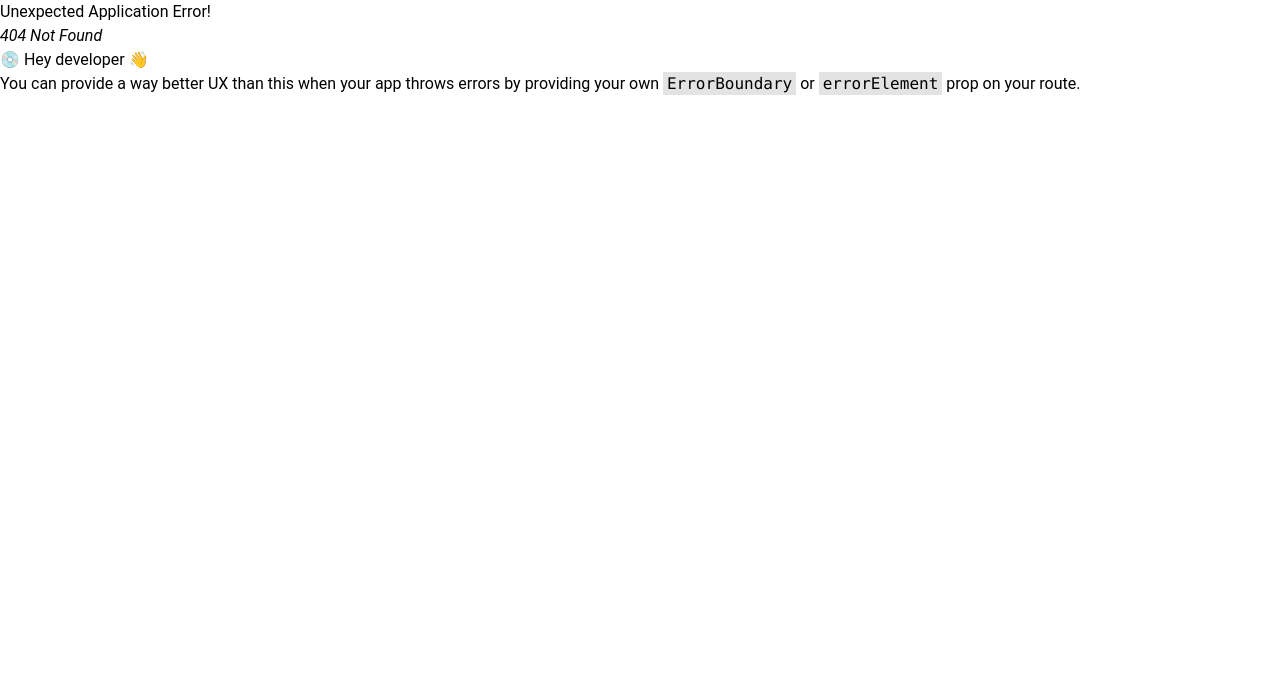
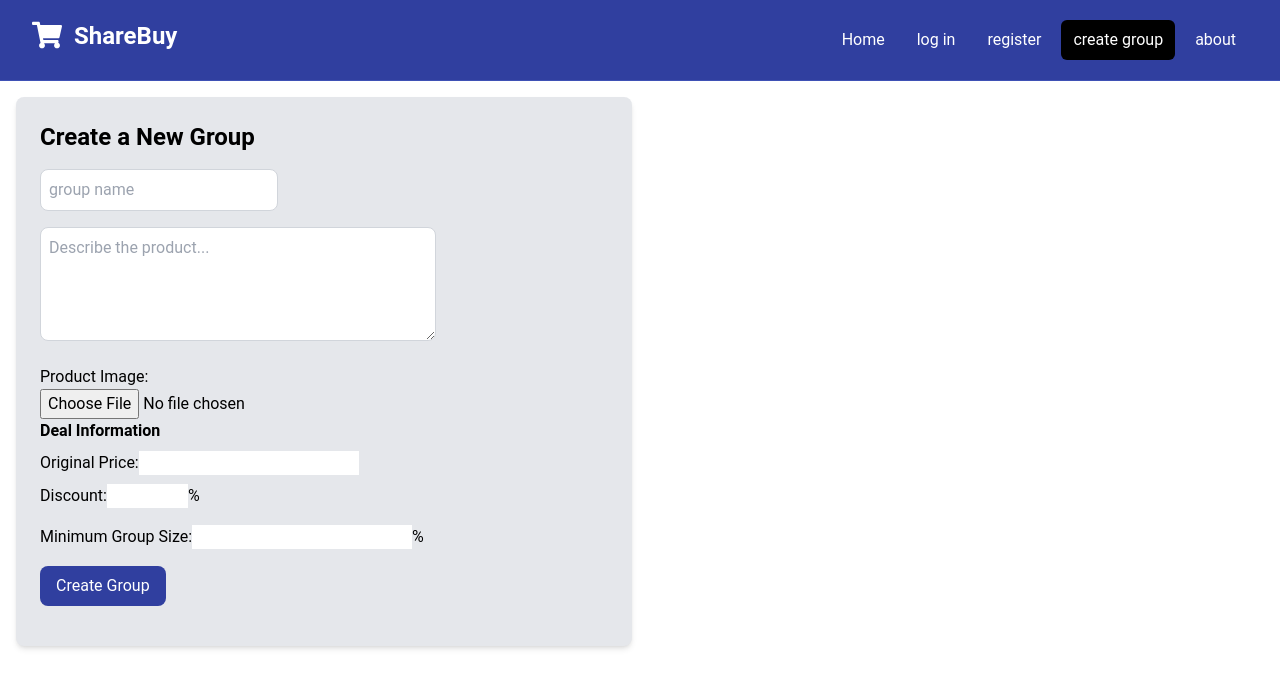
Before and after one commit to ShareBuy-final-project/Frontend, a React (Vite) app: page /create-group in a window 1280 px wide. Before the commit this address had no page. Shown: the top 688 px of the page. Built offline with nearby package versions, Linux system fonts and the light colour scheme.

Commit message:
Started making create group page (i will continue tomorrow)

```diff
--- a/src/App.jsx
+++ b/src/App.jsx
@@ -3,6 +3,7 @@ import LoginPage from './pages/LoginPage'
 import HomePage from './pages/HomePage'
 import WelcomePage from './pages/WelcomePage'
 import RegisterPage from './pages/RegisterPage'
+import CreateGroupPage from './pages/CreateGroupPage'
 import MainLayout from './Layouts/MainLayout'
 import {Route, createBrowserRouter, createRoutesFromElements, RouterProvider} from 'react-router-dom'
 
@@ -14,6 +15,7 @@ const router = createBrowserRouter(
       <Route path='/home' element={<HomePage/>} />
       <Route path="/log-in" element={<LoginPage/>} />
       <Route path="/register" element={<RegisterPage/>} />
+      <Route path="/create-group" element={<CreateGroupPage/>} />
     </Route>
   )
 )
--- a/src/components/Navbar.jsx
+++ b/src/components/Navbar.jsx
@@ -30,6 +30,9 @@ const Navbar = () => {
                 <NavLink to='/register'
                   className={linkClass}
                   >register</NavLink>
+                <NavLink to='/create-group'
+                  className={linkClass}
+                  >create group</NavLink>
                 <NavLink to='/about'
                  className={linkClass}
                   >about</NavLink>
--- a/src/components/Welcome.jsx
+++ b/src/components/Welcome.jsx
@@ -10,7 +10,7 @@ const Welcome = () => {
           <h1
             className="text-4xl font-extrabold text-white sm:text-5xl md:text-6xl"
           >
-            Welcom to Share Buy
+            Welcome to Share Buy
           </h1>
           <p className="my-4 text-xl text-white">
           ShareBuy is a platform for group purchases, helping you save money by
--- /dev/null
+++ b/src/pages/CreateGroupPage.jsx
@@ -0,0 +1,63 @@
+import React,{ useId } from 'react'
+import Card from '../components/Card'
+import TextBox from '../components/TextBox'
+import Button from '../components/Button'
+import { useState } from 'react'
+
+const CreateGroupPage = () => {
+    const [name, setName] = useState('');
+    const [description, setDescription] = useState('');
+    const handleClick = async () => {
+        /*try {
+            const response = await axios.post('http://localhost:5000/api/login', {
+                username: username,
+                password: password,
+            });
+            alert('Login successful:', response.data);
+        } catch (error) {
+            alert('Error during login:', error);
+        } */
+    };
+    return (
+        <div className="container-xl lg:container m-auto">
+            <div className="grid grid-cols-1 md:grid-cols-2 gap-4 p-4 rounded-lg">
+                <Card>
+                    <h2 className="text-2xl font-bold mb-4">Create a New Group</h2>
+                    <TextBox
+                        ph = "group name"
+                        mb="mb-4"
+                        onChange={(event) => setName(event.target.value)}
+                     />
+                    <textarea name="description" placeholder="Describe the product..."
+                    rows={4} cols={40} className={`mb-4 p-2 border border-gray-300 rounded-lg`}/>
+                    <hr className='mb-0'/>
+                    <h6>Product Image:</h6>
+                    <label>
+                        <input name="image" type="file"/>
+                    </label>
+                    <h6 className="text-l font-bold mb-2">Deal Information</h6>
+                    <label>
+                        <label>Original Price:</label>
+                        <input name="original-price" type="number" min='0'/>
+                    </label>
+                    <hr className='mb-2'/>
+                    <label>
+                        <label>Discount:</label>
+                        <input name="discount" type="number" min='0' max='100'/>
+                        <label>%</label>
+                    </label>
+                    <hr className='mb-4'/>
+                    <label>
+                        <label>Minimum Group Size:</label>
+                        <input name="min-size" type="number" min='1'/>
+                        <label>%</label>
+                    </label>
+                    <hr className='mb-4'/>
+                    <Button label="Create Group" className="mb-4" onClick={handleClick}/>
+                </Card>
+            </div>
+        </div>
+    )
+}
+
+export default CreateGroupPage;
```
